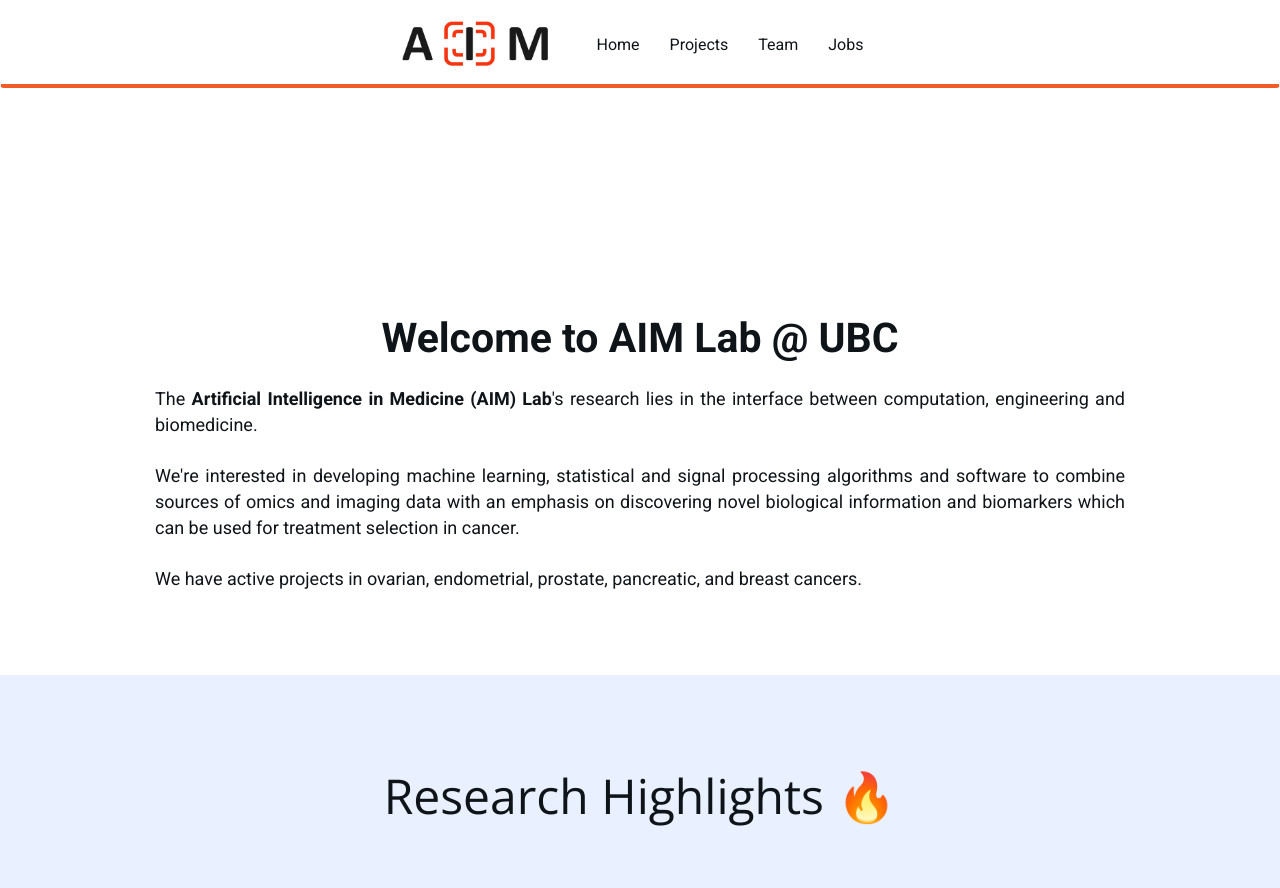
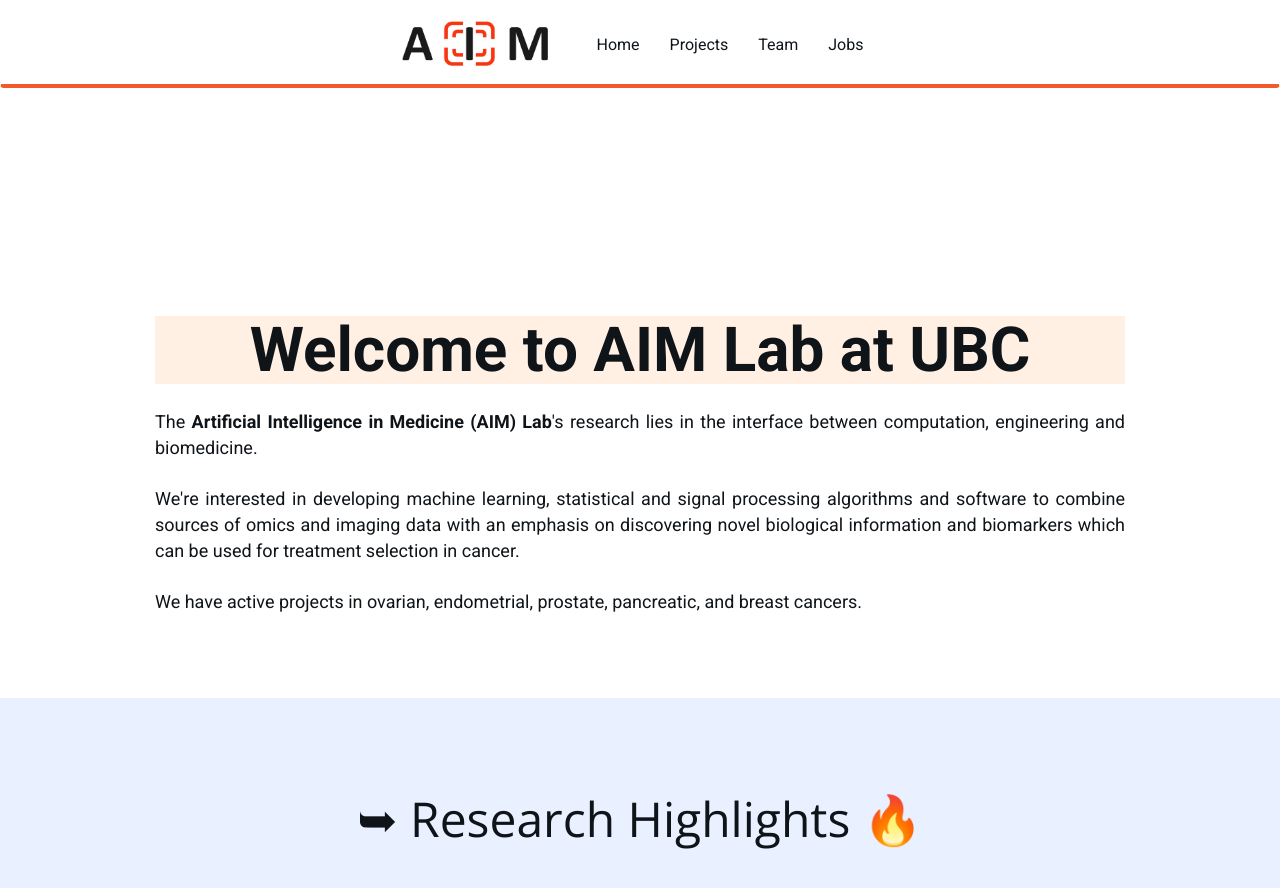
Before and after one commit to AIMLab-UBC/AIMLab-UBC.github.io, a Jekyll site: the page built from _pages/index.md, in a window 1280 px wide and 900 px high, scrolled down 603 px. Shown: the top 888 px of the window. Built offline with Jekyll 4.4.1, drawn with Linux system fonts in a browser that asks for light colours; nearby versions of some CDN libraries.

Commit message:
arrow scroll suggest on front page

```diff
--- a/_pages/index.md
+++ b/_pages/index.md
@@ -7,6 +7,9 @@
 ---
 
 <div class="front-effect-container">
+    <div class="arrow-container">
+        <div class="arrow"></div>
+    </div>
     <img class="image" data-index="0" data-status="inactive" src="../img/front_effect/OvCa-Zoom.jpg" />
     <img class="image" data-index="1" data-status="inactive" src="../img/front_effect/OvCa-Zoom7.jpg" />
     <img class="image" data-index="2" data-status="inactive" src="../img/front_effect/OvCa-Zoom6.jpg" />
@@ -28,7 +31,7 @@
     <div class="container-fluid front-textbox">
         <div class="section">
             <div>
-                <h1 class="title"><b>Welcome to AIM Lab @ UBC</b></h1>
+                <h1 class="title"><b>Welcome to AIM Lab at UBC</b></h1>
                 <p style="font-size: 18px">
                 The <b>Artificial Intelligence in Medicine (AIM) Lab</b>'s research lies in the interface between computation, engineering and biomedicine.
                 <br><br>
@@ -39,7 +42,7 @@
             </div>
         </div>
     </div>
-    <div class="front-banner"><a href="/projects" class="btn front-btn">Research Highlights 🔥</a>
+    <div class="front-banner"><a href="/projects" class="btn front-btn">➥ Research Highlights 🔥</a>
     </div>
     <div class="front-image-container">
         <img class="front-image" src="../img/Meetup2.jpg"/>
--- a/css/frontPage.scss
+++ b/css/frontPage.scss
@@ -46,6 +46,38 @@
     overflow: hidden;
 }
 
+.arrow-container {
+    display: flex;
+    justify-content: center;
+    align-items: flex-end;
+    height: 100%;
+}
+
+.arrow {
+    width: 36px;
+    height: 36px;
+    border-left: 4px solid #ff851b;
+    border-bottom: 4px solid #ff851b;
+    transform: rotate(-45deg);
+    animation: bounce 0.5s infinite alternate;
+    margin-bottom: 20px;
+    z-index: 5000;
+}
+
+@keyframes bounce {
+    0% { transform: rotate(-45deg) translate(0, 0); }
+    100% { transform: rotate(-45deg) translate(10px, -10px); }
+}
+
+.title {
+    color: $text-black;
+    text-align: center;
+    font-size: 62px;
+    margin-bottom: 25px;
+    margin-top: 0px;
+    background-color: #fff0e3;
+}
+
 .image {
     width: 40vmin;
     position: absolute;
@@ -64,4 +96,5 @@
     .front-effect-container { display: none; }
     .front-image-container { flex-direction: column !important;}
     .front-image { max-width: 95%; }
+    .title { font-size: 28px; }
 }
--- a/css/general.scss
+++ b/css/general.scss
@@ -58,13 +58,6 @@
 
 @media (max-width: 768px) {
     .col-half { width: 100%; }
-}
-
-.title {
-    color: $text-black;
-    text-align: center;
-    margin-bottom: 25px;
-    margin-top: 0px;
 }
 
 .glyphicon-chevron-left, .glyphicon-chevron-right {
--- a/js/custom.js
+++ b/js/custom.js
@@ -14,15 +14,22 @@
 
     //Navbar scroll animation
     const banner = document.getElementsByClassName('navbar');
+    const arrow = document.getElementsByClassName("arrow");
     window.addEventListener('scroll', function() {
         if (window.scrollY > 0) {
             //banner[0].style.backgroundColor = "white";
             banner[0].style.borderBottomColor = "#f15a29";
             banner[0].style.height = "88px";
+            if (arrow[0] != undefined) {
+                arrow[0].style.display = "none"
+            }
         } else {
             //banner[0].style.backgroundColor = "#ffffff00";
             banner[0].style.borderBottomColor = "#ffffff00";
             banner[0].style.height = "66px";
+            if (arrow[0] != undefined) {
+                arrow[0].style.display = "unset"
+            }
         }
     });
 
@@ -47,7 +54,6 @@
         }
 
         const handleOnMove = e => {
-
             if (window.scrollY <= 450) {
                 if(distanceFromLast(e.clientX, e.clientY) > (window.innerWidth / 20)) {
                     const lead = images[globalIndex % images.length],
```
Lines whose indentation alone changed are shown as unchanged.
